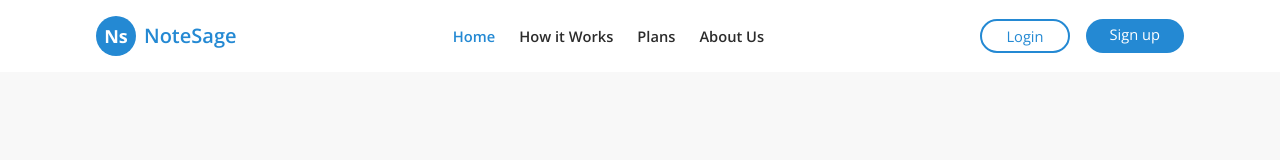
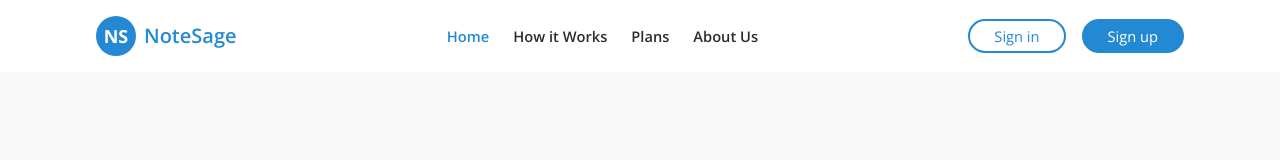
Before and after one commit to JAbsolu/NoteSage, a Next.js app in the folder notesage-client/: page / in a window 1280 px wide. Shown: the top 160 px of the page. Built offline with nearby package versions, Linux system fonts and the light colour scheme.

Commit message:
Updated navbar

```diff
--- a/notesage-client/src/app/components/navbar.jsx
+++ b/notesage-client/src/app/components/navbar.jsx
@@ -12,7 +12,7 @@ const Navbar = () => {
       {/* Logo */}
       <div className="flex items-center">
         <div className="bg-blue text-white font-bold text-lg w-10 h-10 flex items-center justify-center rounded-full">
-          Ns
+          NS
         </div>
         <span className="ml-2 text-blue text-xl font-semibold">NoteSage</span>
       </div>
@@ -36,9 +36,9 @@ const Navbar = () => {
       {/* Auth Buttons (Hidden on Mobile) */}
       <div className="hidden md:flex space-x-4">
         <Link href="/login" className="px-6 py-1 border-2 border-blue text-blue rounded-full hover:bg-blue hover:text-white transition">
-          Login
+          Sign in
         </Link>
-        <Link href="/signup" className="px-6 py-1 bg-blue text-white rounded-full hover:bg-blue-dark transition">
+        <Link href="/signup" className="px-6 py-1 border-2 border-blue bg-blue text-white rounded-full hover:bg-blue-dark transition">
           Sign up
         </Link>
       </div>
```
